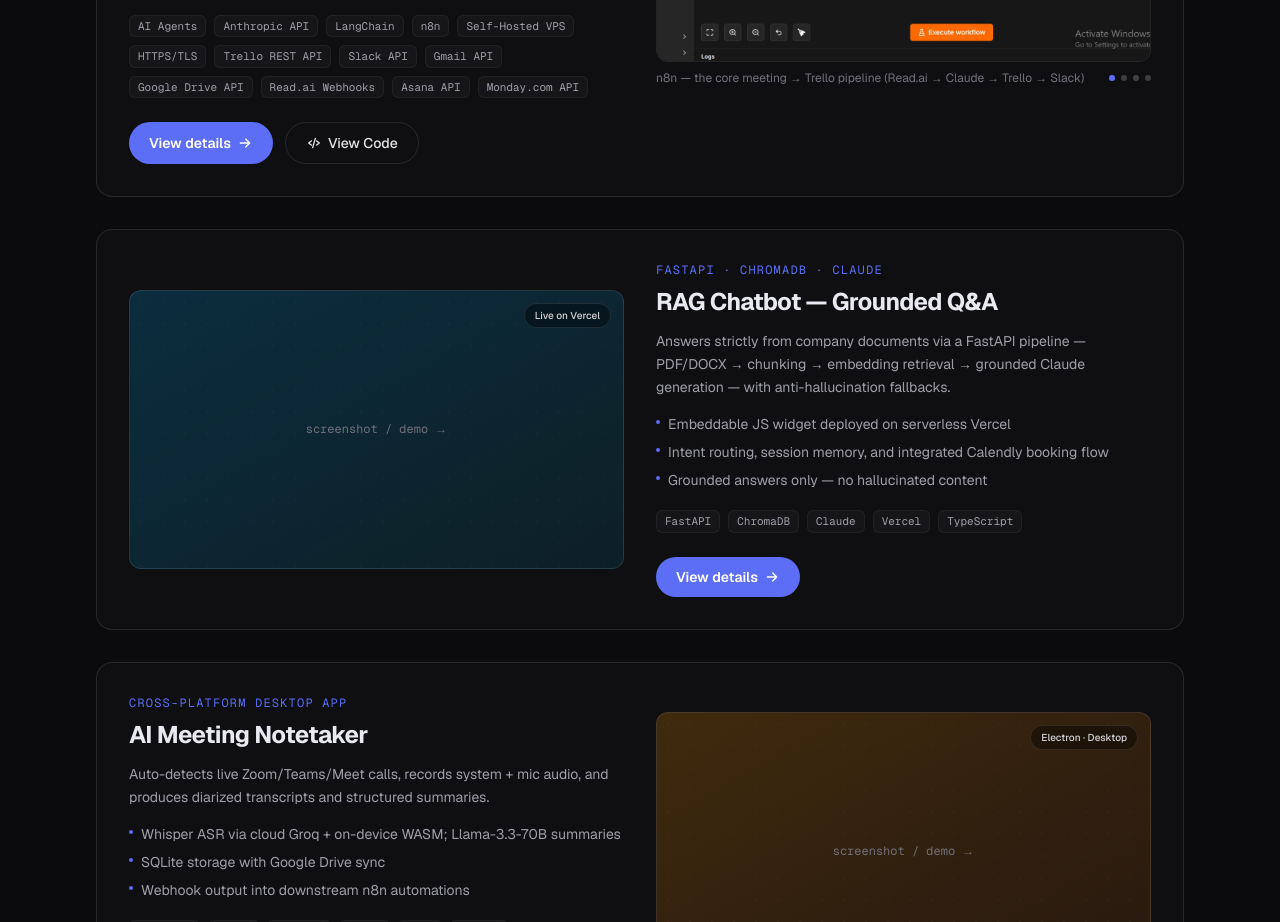
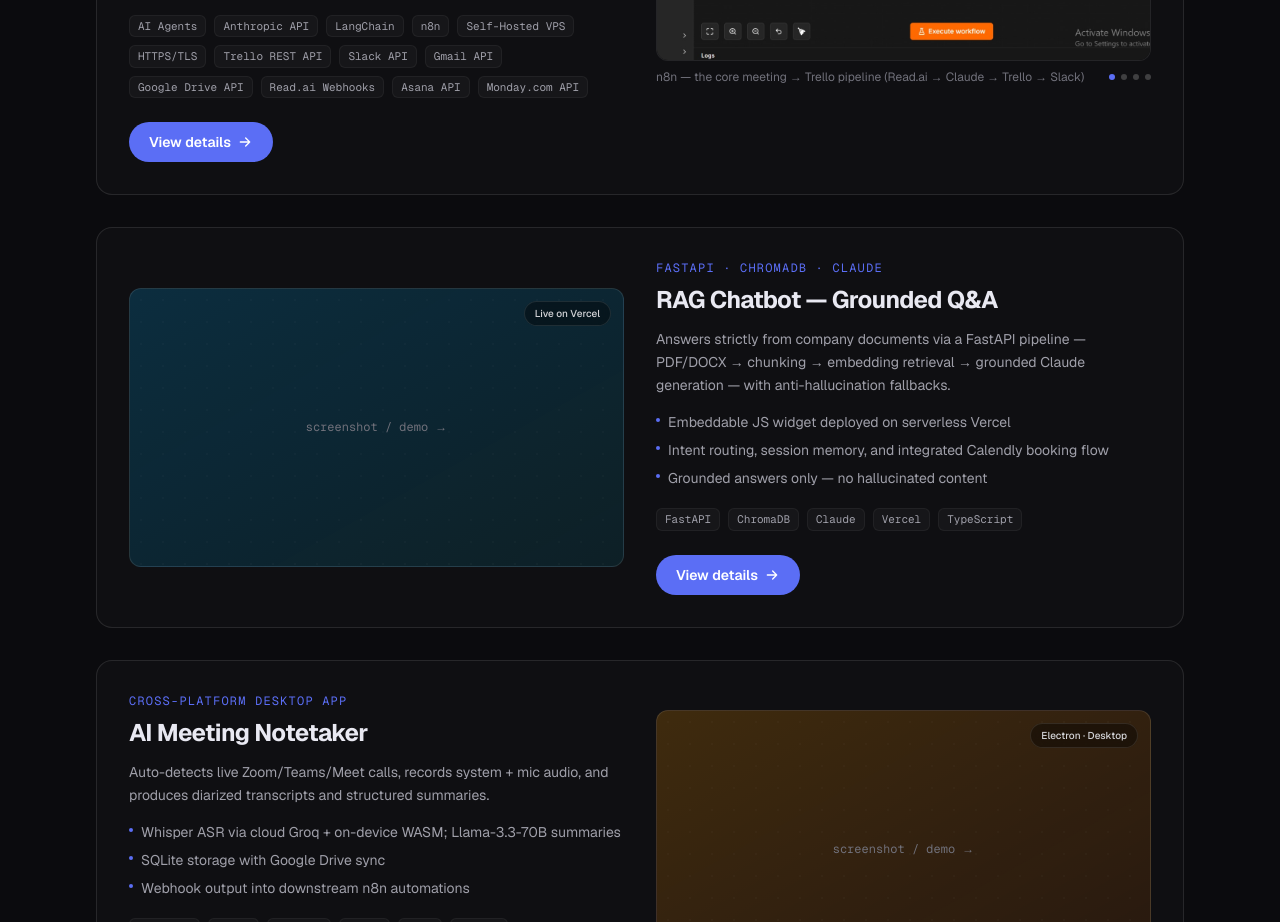
Before and after one commit to nageen24/nageen-portfolio, a Next.js app: page / in a window 1280 px wide. Shown: the part 1780-2702 px from the top of the page. Built offline with nearby package versions, Linux system fonts and the light colour scheme.

Commit message:
Remove "View Code" button from the automation suite card
Dropped its codeUrl so the button (card + detail page) no
longer renders. The conditional rendering logic stays in place
for future projects with a real repo link to show.

Co-Authored-By: Claude Sonnet 5 <noreply@anthropic.com>

```diff
--- a/src/data/portfolio.ts
+++ b/src/data/portfolio.ts
@@ -327,7 +327,6 @@ export const projects: Project[] = [
       "Asana API",
       "Monday.com API",
     ],
-    codeUrl: "https://github.com/nageen24/trello-meeting-trello-automation-n8n",
     accent: "from-violet-500/20 to-indigo-500/10",
     images: [
       {
```
